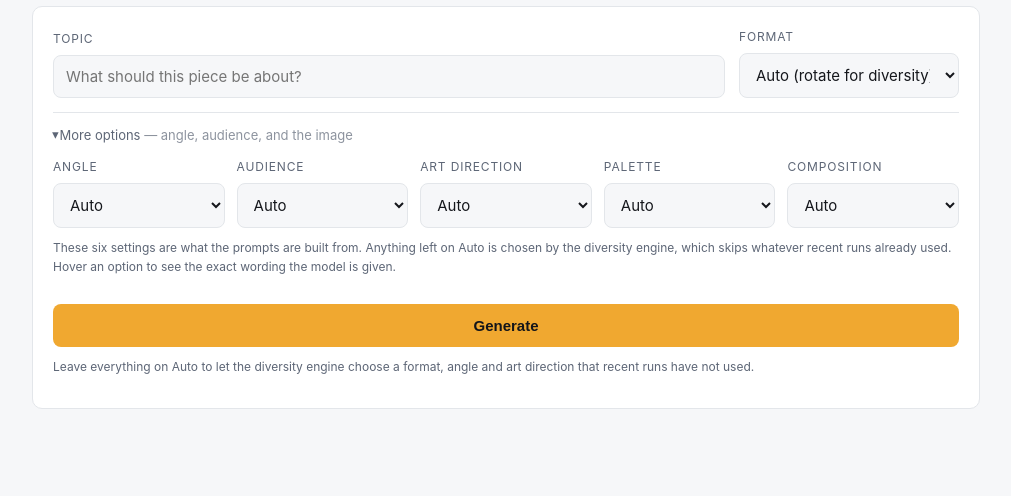
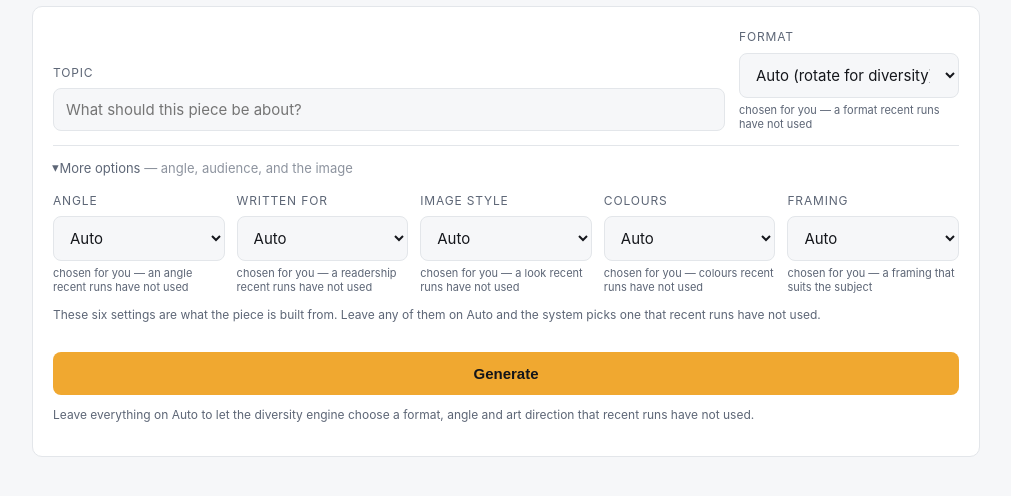
Before and after one commit to hugy04/content-forge, a FastAPI app: page / in a window 1280 px wide, after a click that opens the changed part. Shown: the part 78-574 px from the top of the page, without its empty margins (134-1145 px from the left). Run offline with FastAPI, Linux system fonts and the light colour scheme.

Commit message:
Say it in English, and say it on the page
The dropdowns were showing raw taxonomy keys, and the explanation
was a tooltip. "editorial_photography" with "documentary editorial
photograph, natural available light, shallow depth of field, 35mm"
hidden behind a hover is not a choice anyone can make.

Display names now live in labels.py, apart from taxonomy.py. The
taxonomy keeps saying what the model is told - that wording is
tuned for the image prompt and must not drift - while labels.py
says what a person is shown: "Photograph", "looks like a real
photo". A key with no label falls back to its own name, so adding
an option can never break the page.

Each select carries a line underneath describing whatever is
selected, Auto included: "chosen for you - a look recent runs have
not used". The guide is where the decision is, not in a document
someone has to go and find.

Co-Authored-By: Claude Opus 5 <noreply@anthropic.com>

```diff
--- a/forge/api/app.py
+++ b/forge/api/app.py
@@ -26,6 +26,7 @@ from fastapi.templating import Jinja2Templates
 
 from forge.api.schemas import BatchRequest, GenerateRequest
 from forge.config import get_settings
+from forge.diversity.labels import options as dimension_options
 from forge.diversity.taxonomy import (
     ANGLES,
     ART_DIRECTIONS,
@@ -220,17 +221,27 @@ async def index(request: Request):
     settings = get_settings()
     return templates.TemplateResponse(request, "index.html", {
         "styles": {k: v.label for k, v in STYLES.items()},
+        "style_options": [(k, v.label, v.guidance.split(".")[0].rstrip() + ".")
+                          for k, v in STYLES.items()],
         "art_directions": list(ART_DIRECTIONS),
         # Every dimension the engine can choose, so the page can offer the same
         # control the API already accepts. Each description is the one the
         # prompt itself is built from - what the reader sees here is literally
         # what the model is told.
         "dimensions": [
-            ("angle", "Angle", ANGLES),
-            ("audience", "Audience", AUDIENCES),
-            ("art_direction", "Art direction", ART_DIRECTIONS),
-            ("palette", "Palette", PALETTES),
-            ("composition", "Composition", COMPOSITIONS),
+            (key, label, dimension_options(key, pool), auto_hint)
+            for key, label, pool, auto_hint in (
+                ("angle", "Angle", ANGLES,
+                 "an angle recent runs have not used"),
+                ("audience", "Written for", AUDIENCES,
+                 "a readership recent runs have not used"),
+                ("art_direction", "Image style", ART_DIRECTIONS,
+                 "a look recent runs have not used"),
+                ("palette", "Colours", PALETTES,
+                 "colours recent runs have not used"),
+                ("composition", "Framing", COMPOSITIONS,
+                 "a framing that suits the subject"),
+            )
         ],
         "mode": settings.run_mode,
         "fake": settings.fake_providers,
--- /dev/null
+++ b/forge/diversity/labels.py
@@ -0,0 +1,75 @@
+"""Human-readable names for the option pools.
+
+The strings in `taxonomy.py` are written *for the model*: "documentary editorial
+photograph, natural available light, shallow depth of field, 35mm" is exactly
+what the image prompt needs and exactly what nobody wants to read in a dropdown.
+
+So display names live here, separately. The taxonomy keeps saying what the model
+is told; this says what a person is shown. Keeping them apart means a wording
+change for readability can never quietly change what gets generated.
+
+A key missing from here falls back to its own name with underscores removed, so
+adding an option to the taxonomy can never break the page.
+"""
+from __future__ import annotations
+
+LABELS: dict[str, dict[str, tuple[str, str]]] = {
+    "angle": {
+        "economics":    ("Follow the money", "who pays and who profits"),
+        "human_impact": ("People affected", "whose daily work or life changes"),
+        "contrarian":   ("Challenge the consensus", "argues against the common view"),
+        "beginner":     ("Start from zero", "assumes no prior knowledge"),
+        "practitioner": ("For people who do this", "speaks to working specialists"),
+        "future":       ("Look ahead", "projects three to five years out"),
+        "risk":         ("What can go wrong", "failure modes and how they're handled"),
+        "comparison":   ("Versus the alternative", "scores it against its closest rival"),
+        "data_led":     ("Numbers first", "builds the case from figures"),
+        "historical":   ("How it got here", "traces the history and what it predicts"),
+    },
+    "audience": {
+        "executives":    ("Executives", "decision-makers: cost, risk, timing"),
+        "practitioners": ("Specialists", "hands-on experts in the field"),
+        "newcomers":     ("Newcomers", "curious readers, new to the subject"),
+        "investors":     ("Investors", "looking for a durable advantage"),
+        "builders":      ("Engineers", "the people who'll actually build it"),
+    },
+    "art_direction": {
+        "editorial_photography": ("Photograph", "looks like a real photo"),
+        "flat_vector":           ("Flat illustration", "simple shapes, bold colour"),
+        "isometric_3d":          ("Isometric 3D", "angled 3D, miniature-model feel"),
+        "cinematic_render":      ("Cinematic", "film-still look, dramatic light"),
+        "collage":               ("Collage", "torn paper and cut-out textures"),
+        "data_abstract":         ("Abstract", "shapes and patterns, nothing literal"),
+        "line_illustration":     ("Line drawing", "black lines, lots of white space"),
+        "risograph":             ("Risograph print", "two inks, slightly off-register"),
+    },
+    "palette": {
+        "cobalt_sand":    ("Blue and sand", "deep blue, warm sand, one orange accent"),
+        "forest_clay":    ("Green and clay", "forest green, terracotta, oat cream"),
+        "ink_amber":      ("Black and amber", "near-black, warm amber, grey paper"),
+        "slate_mint":     ("Grey and mint", "cool slate, bright mint, chalk white"),
+        "oxblood_stone":  ("Deep red and stone", "oxblood, pale stone, charcoal"),
+        "teal_copper":    ("Teal and copper", "deep teal, polished copper, off-white"),
+        "monochrome_pop": ("Black, white and blue", "greyscale with one electric blue"),
+        "dusk_violet":    ("Violet and navy", "dusk violet, inky navy, warm grey"),
+    },
+    "composition": {
+        "hero_wide":        ("Wide shot", "subject centred, plenty of room around it"),
+        "close_detail":     ("Close-up", "tight on one telling detail"),
+        "overhead_flatlay": ("From above", "objects laid out flat, even light"),
+        "environmental":    ("In context", "subject small inside its setting"),
+        "diagonal_dynamic": ("Diagonal", "strong diagonal, a sense of movement"),
+        "centred_symmetry": ("Symmetrical", "centred, architectural, calm"),
+    },
+}
+
+
+def describe(dimension: str, key: str) -> tuple[str, str]:
+    """Return ``(label, hint)`` for one option, never raising on an unknown key."""
+    label, hint = LABELS.get(dimension, {}).get(key, (key.replace("_", " "), ""))
+    return label, hint
+
+
+def options(dimension: str, pool: dict[str, str]) -> list[tuple[str, str, str]]:
+    """``(key, label, hint)`` for every option in a pool, in the pool's order."""
+    return [(key, *describe(dimension, key)) for key in pool]
--- a/forge/templates/index.html
+++ b/forge/templates/index.html
@@ -38,6 +38,8 @@
     transition:transform .15s}
   details#adv[open] summary::before{transform:rotate(90deg)}
   details#adv summary:hover{color:var(--ink)}
+  .guide{display:block;font-size:11px;color:var(--dim);margin-top:5px;
+         min-height:14px;line-height:1.3}
   .dims{display:grid;grid-template-columns:repeat(auto-fit,minmax(150px,1fr));
     gap:12px;margin-top:12px}
   @media (max-width:640px){.dims{grid-template-columns:1fr 1fr}}
@@ -153,33 +155,34 @@
         </div>
         <div>
           <label for="style">Format</label>
-          <select id="style" name="style">
-            <option value="">Auto (rotate for diversity)</option>
-            {% for key, label in styles.items() %}
-            <option value="{{ key }}">{{ label }}</option>
+          <select id="style" name="style" data-auto="a format recent runs have not used">
+            <option value="" title="a format recent runs have not used">Auto (rotate for diversity)</option>
+            {% for key, label, hint in style_options %}
+            <option value="{{ key }}" title="{{ hint }}">{{ label }}</option>
             {% endfor %}
           </select>
+          <small class="guide"></small>
         </div>
       </div>
       <details id="adv">
         <summary>More options <span style="opacity:.7">&mdash; angle, audience, and the image</span></summary>
         <div class="dims">
-          {% for key, label, options in dimensions %}
+          {% for key, label, options, auto_hint in dimensions %}
           <div>
             <label for="{{ key }}">{{ label }}</label>
-            <select id="{{ key }}" name="{{ key }}">
-              <option value="">Auto</option>
-              {% for value, description in options.items() %}
-              <option value="{{ value }}" title="{{ description }}">{{ value.replace('_', ' ') }}</option>
+            <select id="{{ key }}" name="{{ key }}" data-auto="{{ auto_hint }}">
+              <option value="" title="{{ auto_hint }}">Auto</option>
+              {% for value, option_label, hint in options %}
+              <option value="{{ value }}" title="{{ hint }}">{{ option_label }}</option>
               {% endfor %}
             </select>
+            <small class="guide"></small>
           </div>
           {% endfor %}
         </div>
-        <p class="hint">These six settings are what the prompts are built from.
-           Anything left on Auto is chosen by the diversity engine, which skips
-           whatever recent runs already used. Hover an option to see the exact
-           wording the model is given.</p>
+        <p class="hint">These six settings are what the piece is built from.
+           Leave any of them on Auto and the system picks one that recent runs
+           have not used.</p>
       </details>
       <button id="go" type="submit">Generate</button>
       <p class="hint">Leave everything on Auto to let the diversity engine choose a
@@ -256,6 +259,23 @@ function md(src){
     return `<p>${p}</p>`;
   }).join("");
 }
+
+// The guide line under each select: the description of whatever is chosen
+// right now, including Auto. A tooltip nobody hovers is not an explanation.
+function wireGuides(){
+  document.querySelectorAll("select[data-auto]").forEach(sel=>{
+    const line = sel.parentElement.querySelector(".guide");
+    if (!line) return;
+    const paint = ()=>{
+      const opt = sel.selectedOptions[0];
+      line.textContent = sel.value
+        ? (opt ? opt.title : "")
+        : "chosen for you \u2014 " + sel.dataset.auto;
+    };
+    sel.addEventListener("change", paint); paint();
+  });
+}
+wireGuides();
 
 const DIMENSIONS = ["style","angle","audience","art_direction",
                     "palette","composition"];
```
Also changed, not shown: tests/test_form.py (+41 -10 lines).
